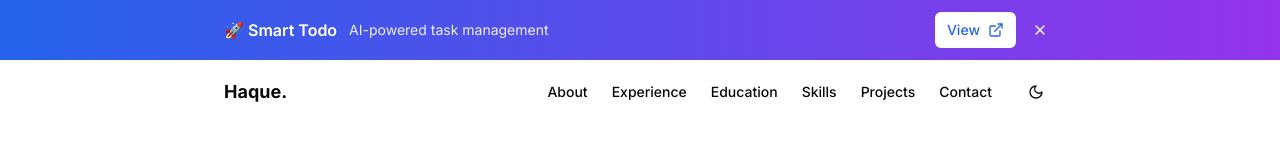
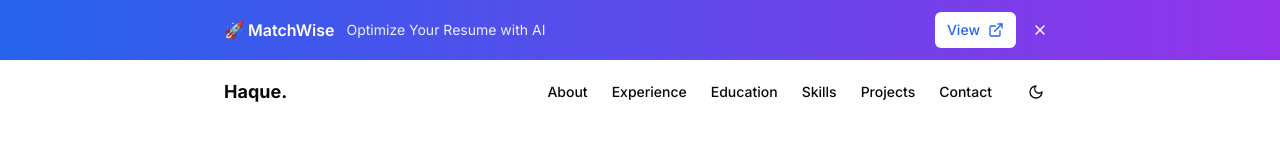
Before and after one commit to haquedot/haque-portfolio, a Next.js app: page / in a window 1280 px wide. Shown: the top 160 px of the page. Built offline with nearby package versions, Linux system fonts and the light colour scheme.

Commit message:
added header for matchwize.com

```diff
--- a/app/layout.tsx
+++ b/app/layout.tsx
@@ -34,10 +34,10 @@ export default function RootLayout({
       <body className={inter.className}>
         <ThemeProvider attribute="class" defaultTheme="system" enableSystem disableTransitionOnChange>
           <AdHeader
-            title="🚀 Smart Todo"
-            description="AI-powered task management"
+            title="🚀 MatchWise"
+            description="Optimize Your Resume with AI"
             buttonText="View"
-            href="https://todo.haque.tech/"
+            href="https://matchwize.com/"
             isExternal={true}
             dismissible={true}
           />
```
